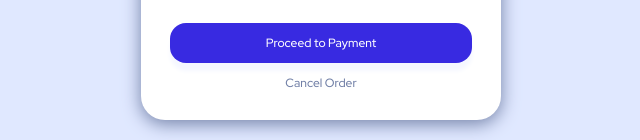
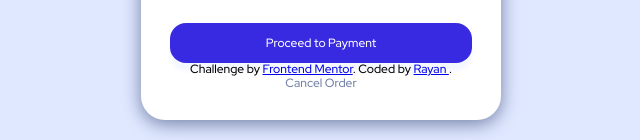
Before and after one commit to rayansailani/FrontEnd-mentorship-challenge-1, a plain HTML site: page index.html in a window 1280 px wide. Shown: the part 713-853 px from the top of the page, without its empty margins (319-959 px from the left). Drawn offline with Linux system fonts and the light colour scheme.

Commit message:
added attribution to the end

```diff
--- a/index.html
+++ b/index.html
@@ -46,10 +46,10 @@
     </div>
   </div>
 
-  <!-- <div class="attribution">
+  <div class="attribution">
     Challenge by <a href="https://www.frontendmentor.io?ref=challenge" target="_blank">Frontend Mentor</a>.
-    Coded by <a href="#">Your Name Here</a>.
-  </div> -->
+    Coded by <a href="https://github.com/rayansailani/" target="_blank">Rayan </a>.
+  </div>
 </body>
 
 </html>
--- a/styles.css
+++ b/styles.css
@@ -118,3 +118,7 @@ p {
     margin: 10px 8px 6px 16px;
   }
 }
+.attribution {
+  position: fixed;
+  bottom: 10px;
+}
```
